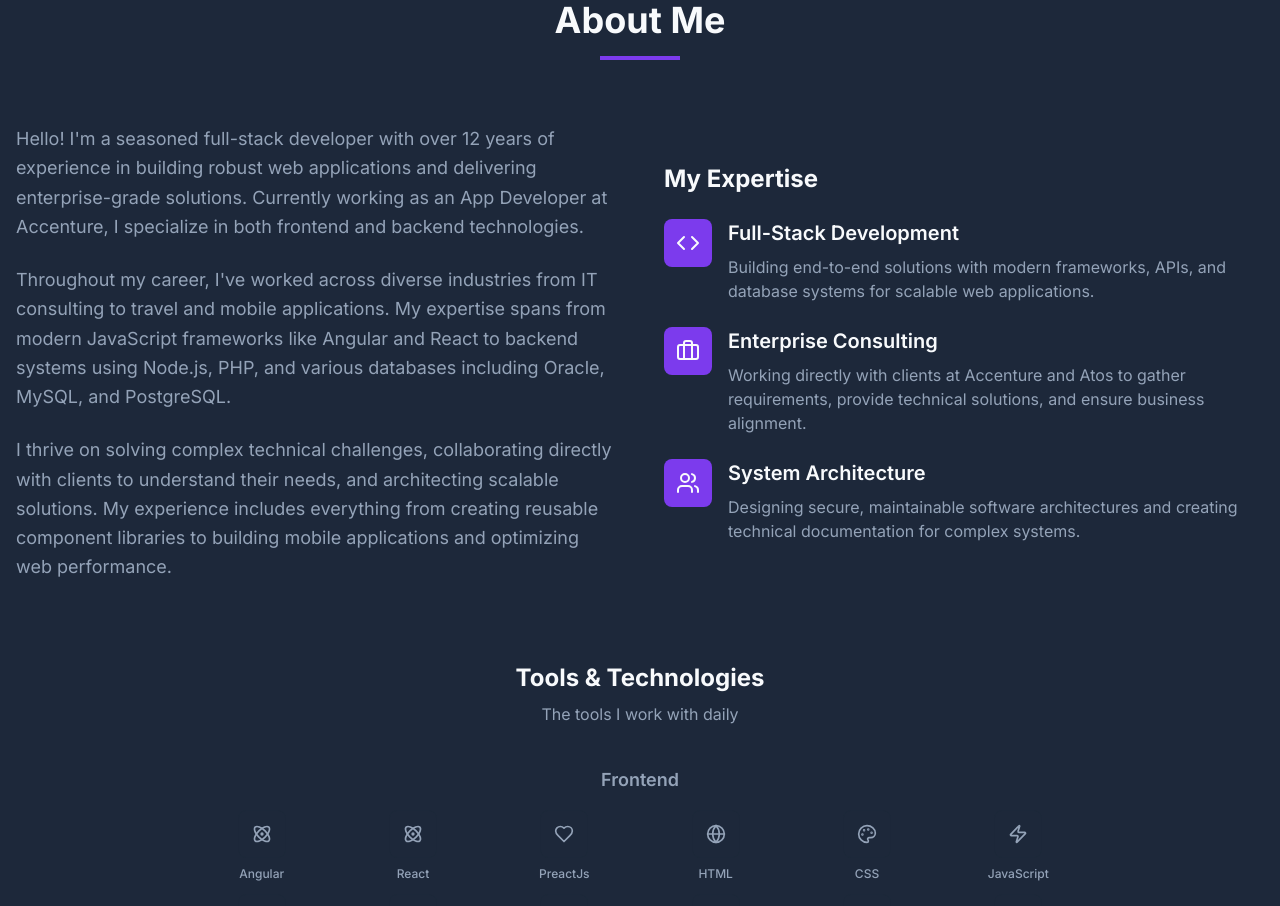
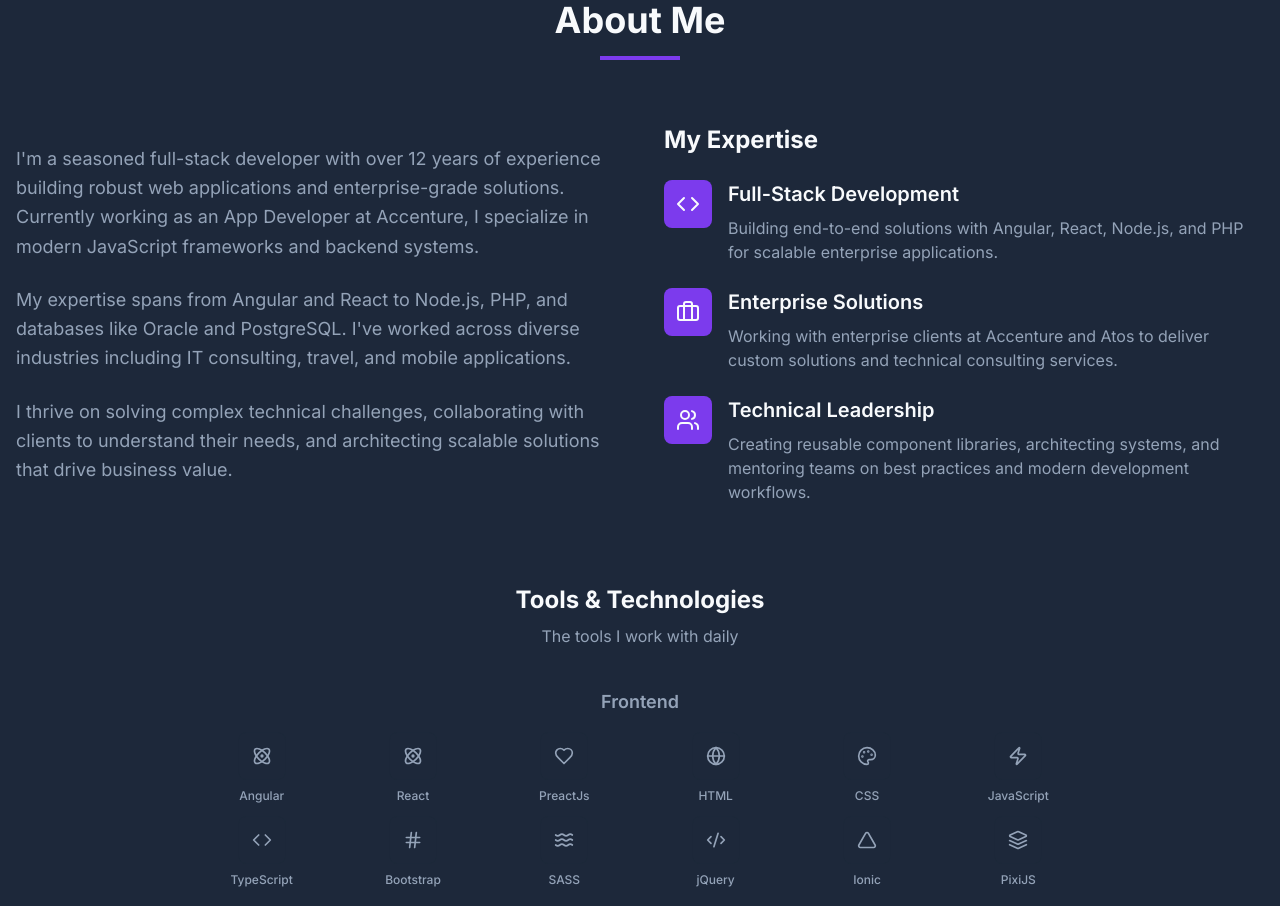
Before and after one commit to vonesjav25/ghl-portfolio-glow, a React (Vite) app: page / in a window 1280 px wide. Shown: the part 1520-2426 px from the top of the page. Built offline with nearby package versions, Linux system fonts and the light colour scheme.

Commit message:
Refactor About Me section
Shortened the About Me section and updated the My Expertise section.

```diff
--- a/src/components/About.tsx
+++ b/src/components/About.tsx
@@ -1,4 +1,3 @@
-
 import { Code, Briefcase, Users, Globe, Palette, Zap, Atom, Heart, Waves, Hash, Triangle, Server, Coffee, Database, Leaf, FileText, Github, Code2, Figma, Settings, Terminal, Layers } from 'lucide-react';
 import { Card, CardContent } from "@/components/ui/card";
 
@@ -51,21 +50,18 @@ const About = () => {
         <div className="grid md:grid-cols-2 gap-12 items-center">
           <div>
             <p className="text-lg mb-6 text-muted-foreground leading-relaxed">
-              Hello! I'm a seasoned full-stack developer with over 12 years of experience in building
-              robust web applications and delivering enterprise-grade solutions. Currently working as an
-              App Developer at Accenture, I specialize in both frontend and backend technologies.
+              I'm a seasoned full-stack developer with over 12 years of experience building
+              robust web applications and enterprise-grade solutions. Currently working as an
+              App Developer at Accenture, I specialize in modern JavaScript frameworks and backend systems.
             </p>
             <p className="text-lg mb-6 text-muted-foreground leading-relaxed">
-              Throughout my career, I've worked across diverse industries from IT consulting to travel
-              and mobile applications. My expertise spans from modern JavaScript frameworks like Angular
-              and React to backend systems using Node.js, PHP, and various databases including Oracle,
-              MySQL, and PostgreSQL.
+              My expertise spans from Angular and React to Node.js, PHP, and databases like Oracle
+              and PostgreSQL. I've worked across diverse industries including IT consulting, travel,
+              and mobile applications.
             </p>
             <p className="text-lg text-muted-foreground leading-relaxed">
-              I thrive on solving complex technical challenges, collaborating directly with clients
-              to understand their needs, and architecting scalable solutions. My experience includes
-              everything from creating reusable component libraries to building mobile applications
-              and optimizing web performance.
+              I thrive on solving complex technical challenges, collaborating with clients to understand
+              their needs, and architecting scalable solutions that drive business value.
             </p>
           </div>
 
@@ -80,8 +76,8 @@ const About = () => {
                 <div>
                   <h4 className="text-xl font-semibold mb-2">Full-Stack Development</h4>
                   <p className="text-muted-foreground">
-                    Building end-to-end solutions with modern frameworks, APIs, and database systems
-                    for scalable web applications.
+                    Building end-to-end solutions with Angular, React, Node.js, and PHP for
+                    scalable enterprise applications.
                   </p>
                 </div>
               </div>
@@ -91,10 +87,10 @@ const About = () => {
                   <Briefcase className="h-6 w-6 text-primary-foreground" />
                 </div>
                 <div>
-                  <h4 className="text-xl font-semibold mb-2">Enterprise Consulting</h4>
+                  <h4 className="text-xl font-semibold mb-2">Enterprise Solutions</h4>
                   <p className="text-muted-foreground">
-                    Working directly with clients at Accenture and Atos to gather requirements,
-                    provide technical solutions, and ensure business alignment.
+                    Working with enterprise clients at Accenture and Atos to deliver custom
+                    solutions and technical consulting services.
                   </p>
                 </div>
               </div>
@@ -104,10 +100,10 @@ const About = () => {
                   <Users className="h-6 w-6 text-primary-foreground" />
                 </div>
                 <div>
-                  <h4 className="text-xl font-semibold mb-2">System Architecture</h4>
+                  <h4 className="text-xl font-semibold mb-2">Technical Leadership</h4>
                   <p className="text-muted-foreground">
-                    Designing secure, maintainable software architectures and creating technical
-                    documentation for complex systems.
+                    Creating reusable component libraries, architecting systems, and mentoring
+                    teams on best practices and modern development workflows.
                   </p>
                 </div>
               </div>
```
